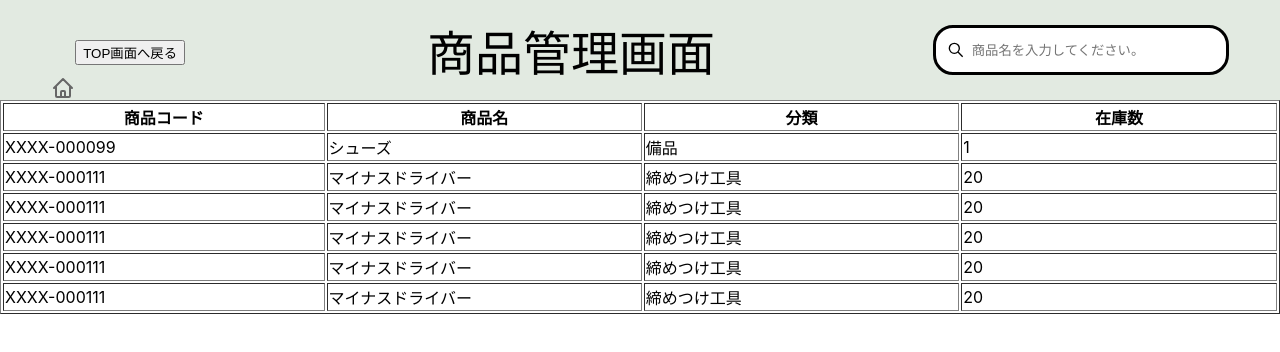
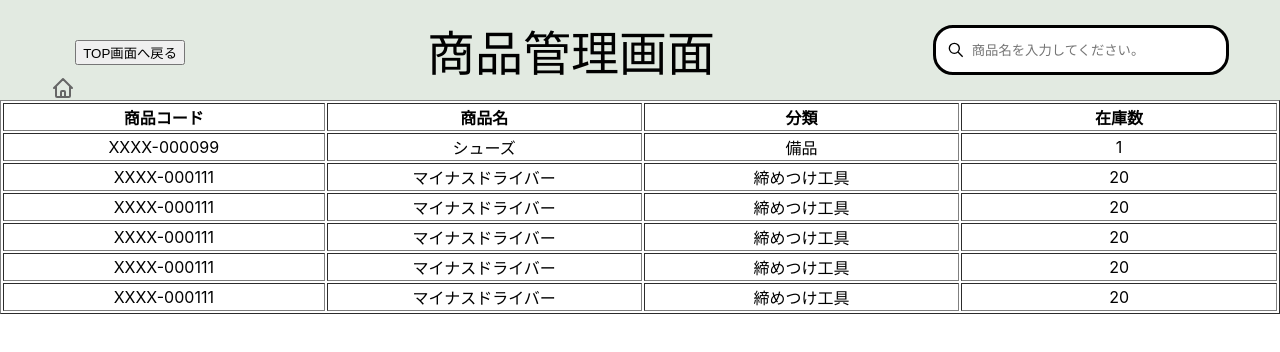
Before and after one commit to furu0202/StockManagementApp, a React (Create React App) app: page / in a window 1280 px wide. Shown: the top 352 px of the page. Built offline with nearby package versions, Linux system fonts and the light colour scheme.

Commit message:
表データを中央揃えに変更

```diff
--- a/src/styles/Main.css
+++ b/src/styles/Main.css
@@ -1,3 +1,7 @@
 table th {
   width: 360px;
 }
+
+table td {
+  text-align: center;
+}
```
